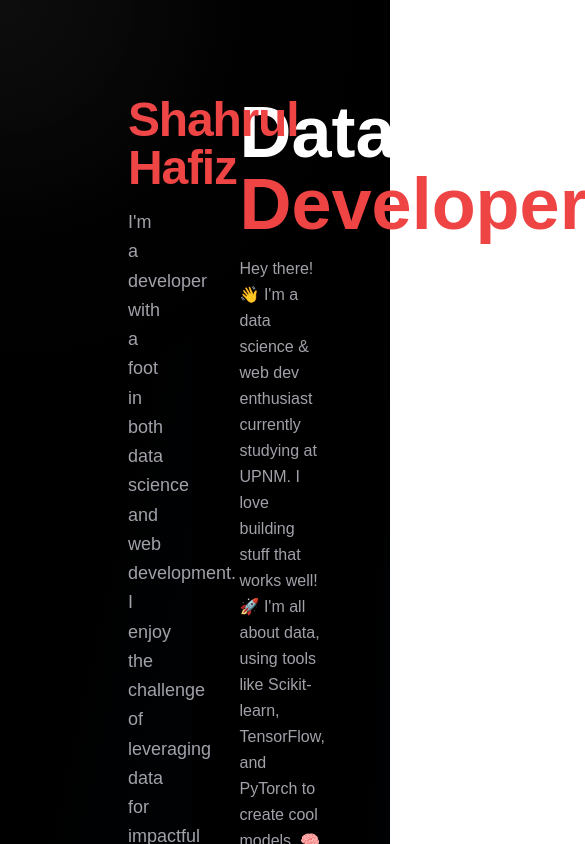
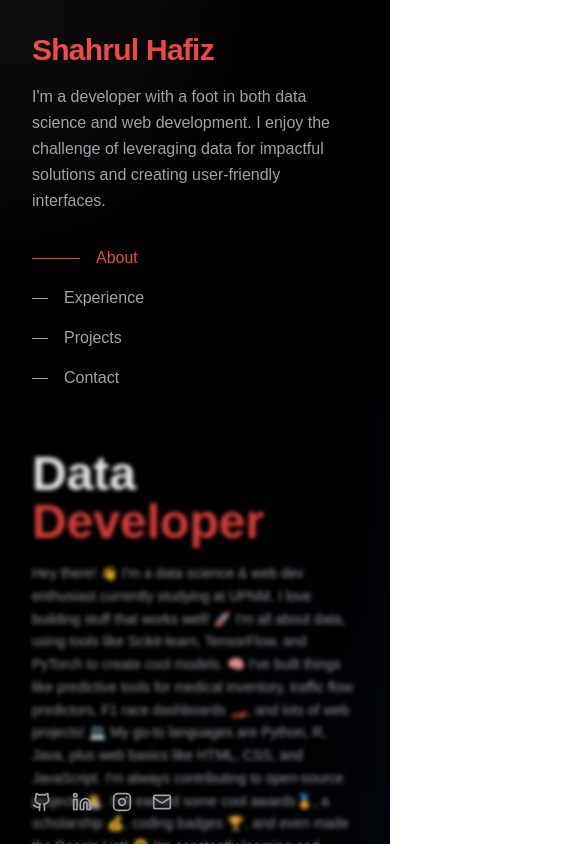
Before and after one commit to apih99/Portfolio_Hafiz, a Next.js app: page / in a window 390 px wide. Shown: the top 844 px of the page, 585 px wide, since content can reach past the window. Built offline with nearby package versions, Linux system fonts and the light colour scheme.

Commit message:
Mobile optimization

```diff
--- a/app/page.tsx
+++ b/app/page.tsx
@@ -34,18 +34,18 @@ export default function Portfolio() {
     <div className="min-h-screen bg-gradient-to-br from-black via-black to-[#0a192f] text-white">
       <CursorSpotlight />
       {/* Sidebar Navigation */}
-      <nav className="fixed left-0 top-0 h-screen w-[45%] bg-gradient-to-br from-black/10 via-black/10 to-[#0a192f]/10 backdrop-blur-[2px] pl-32 pr-16 pt-24">
+      <nav className="fixed left-0 top-0 h-screen w-full md:w-[45%] bg-gradient-to-br from-black/10 via-black/10 to-[#0a192f]/10 backdrop-blur-[2px] p-8 md:pl-32 md:pr-16 md:pt-24">
         <motion.div
           initial={{ x: -100 }}
           animate={{ x: 0 }}
           className="h-full flex flex-col justify-between"
         >
           <div>
-            <h2 className="text-5xl font-bold text-red-500 tracking-tight mb-4">Shahrul Hafiz</h2>
-            <p className="text-[#a1a1aa] text-lg font-light mb-16 leading-relaxed">
+            <h2 className="text-3xl md:text-5xl font-bold text-red-500 tracking-tight mb-4">Shahrul Hafiz</h2>
+            <p className="text-[#a1a1aa] text-base md:text-lg font-light mb-8 md:mb-16 leading-relaxed">
             I&apos;m a developer with a foot in both data science and web development. I enjoy the challenge of leveraging data for impactful solutions and creating user-friendly interfaces.
             </p>
-            <nav className="space-y-5">
+            <nav className="space-y-4 md:space-y-5">
               {navItems.map((item) => {
                 const isActive = activeSection === item.toLowerCase()
                 return (
@@ -84,7 +84,7 @@ export default function Portfolio() {
       </nav>
 
       {/* Main Content */}
-      <main className="ml-[45%] pt-24 px-16 max-w-[1200px] bg-gradient-to-br from-black/0 via-black/0 to-[#0a192f]/0">
+      <main className="pt-[450px] md:pt-24 px-8 md:px-16 md:ml-[45%] max-w-[1200px] bg-gradient-to-br from-black/0 via-black/0 to-[#0a192f]/0">
         {/* Hero Section */}
         <motion.section
           initial="initial"
@@ -95,13 +95,13 @@ export default function Portfolio() {
         >
           <motion.h1
             variants={fadeIn}
-            className="text-7xl font-bold mb-4"
+            className="text-5xl md:text-7xl font-bold mb-4"
           >
             Data <span className="text-red-500">Developer</span>
           </motion.h1>
           <motion.p
             variants={fadeIn}
-            className="text-base text-[#a1a1aa] max-w-2xl leading-relaxed"
+            className="text-sm md:text-base text-[#a1a1aa] max-w-2xl leading-relaxed"
           >
             Hey there! 👋 I&apos;m a data science & web dev enthusiast currently studying at UPNM. I love building stuff that works well! 🚀 I&apos;m all about data, using tools like Scikit-learn, TensorFlow, and PyTorch to create cool models. 🧠 I&apos;ve built things like predictive tools for medical inventory, traffic flow predictors, F1 race dashboards 🏎️, and lots of web projects! 💻 My go-to languages are Python, R, Java, plus web basics like HTML, CSS, and JavaScript. I&apos;m always contributing to open-source projects 🧑‍💻. I&apos;ve earned some cool awards🏅, a scholarship 💰, coding badges 🏆, and even made the Dean&apos;s List! 🤓 I&apos;m constantly learning and looking for exciting projects to jump into! Let&apos;s build something awesome! ✨
           </motion.p>
@@ -186,15 +186,15 @@ export default function Portfolio() {
           whileInView="animate"
           viewport={{ once: true }}
           variants={staggerChildren}
-          className="py-24"
+          className="py-16 md:py-24"
         >
           <motion.h2
             variants={fadeIn}
-            className="text-4xl font-bold mb-12"
+            className="text-3xl md:text-4xl font-bold mb-8 md:mb-12"
           >
             Featured Projects
           </motion.h2>
-          <div className="space-y-12">
+          <div className="space-y-8 md:space-y-12">
             {[
               {
                 title: "Url Shortener",
@@ -229,9 +229,9 @@ export default function Portfolio() {
               }
             ].map((project, index) => (
               <motion.div key={index} variants={fadeIn}>
-                <div className="group p-8 flex gap-6">
+                <div className="group p-4 md:p-8 flex flex-col md:flex-row gap-4 md:gap-6">
                   {project.image && (
-                    <div className="relative w-48 h-32 flex-shrink-0 group/image cursor-pointer">
+                    <div className="relative w-full md:w-48 h-48 md:h-32 flex-shrink-0 group/image cursor-pointer">
                       <Image
                         src={project.image}
                         alt={project.title}
@@ -243,7 +243,7 @@ export default function Portfolio() {
                     </div>
                   )}
                   <div className="flex-1 min-w-0">
-                    <div className="space-y-5">
+                    <div className="space-y-3 md:space-y-5">
                       <div className="flex items-center gap-2">
                         <h3 className="text-lg font-semibold text-white">
                           <a
```
